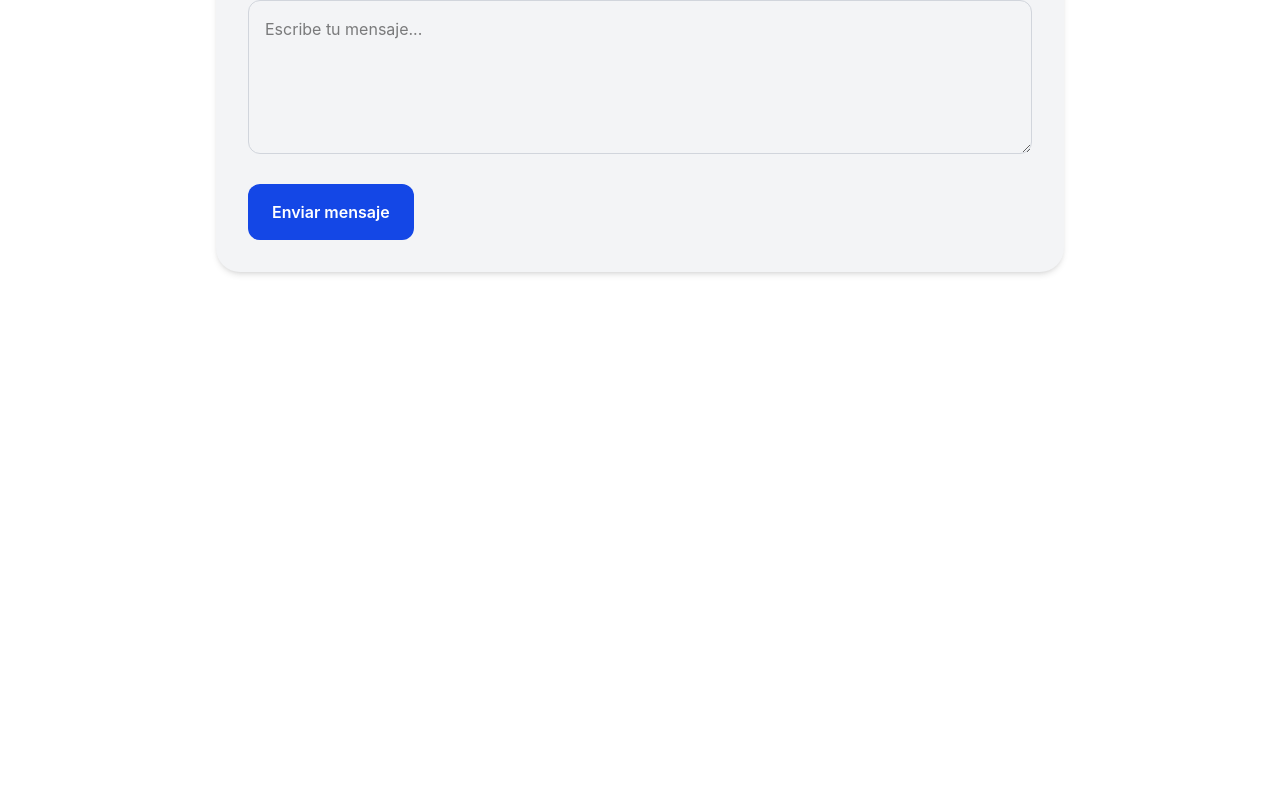
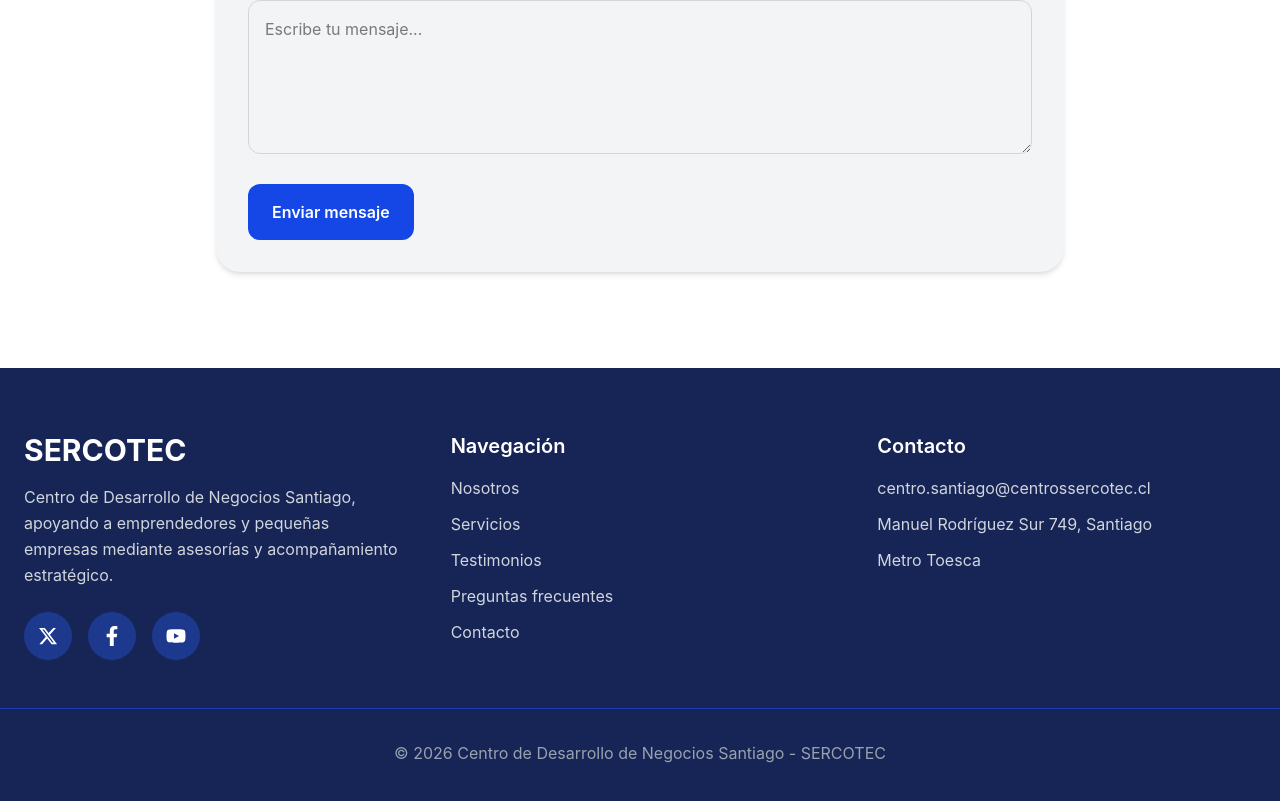
Before and after one commit to nekmo2/frontend-sercotec, a React (Vite) app: page / in a window 1280 px wide. Shown: the part 4438-5239 px from the top of the page. Before the commit the page ends 4806 px from the top, so only its background shows below. Built offline with nearby package versions, Linux system fonts and the light colour scheme; no server answers.

Commit message:
Add social media icons and official links to footer

```diff
--- a/package.json
+++ b/package.json
@@ -13,6 +13,7 @@
     "@tailwindcss/vite": "^4.3.0",
     "react": "^19.2.6",
     "react-dom": "^19.2.6",
+    "react-icons": "^5.6.0",
     "swiper": "^12.1.4",
     "tailwindcss": "^4.3.0"
   },
--- a/src/App.jsx
+++ b/src/App.jsx
@@ -7,6 +7,7 @@ import Services from './sections/Services'
 import Contact from './sections/Contact'
 import FAQ from './sections/FAQ'
 import Testimonials from './sections/Testimonials'
+import Footer from './components/Footer'
 
 function App() {
 
@@ -32,6 +33,8 @@ function App() {
       <Contact
         selectedService={selectedService}
       />
+
+      <Footer />
     </>
   )
 }
--- a/src/components/Footer.jsx
+++ b/src/components/Footer.jsx
@@ -0,0 +1,165 @@
+import {
+  FaFacebookF,
+  FaYoutube,
+} from 'react-icons/fa'
+
+import { FaXTwitter } from 'react-icons/fa6'
+
+function Footer() {
+
+  return (
+    <footer className="bg-blue-950 text-white py-16">
+
+      <div className="max-w-7xl mx-auto px-6 grid md:grid-cols-3 gap-12">
+
+        {/* Información */}
+        <div>
+
+          <h2 className="text-3xl font-bold mb-4">
+            SERCOTEC
+          </h2>
+
+          <p className="text-gray-300 leading-relaxed mb-6">
+            Centro de Desarrollo de Negocios Santiago,
+            apoyando a emprendedores y pequeñas empresas
+            mediante asesorías y acompañamiento estratégico.
+          </p>
+
+          {/* Redes sociales */}
+          <div className="flex gap-4">
+
+            {/* X */}
+            <a
+              href="https://x.com/Sercotec_Chile"
+              target="_blank"
+              rel="noopener noreferrer"
+              className="bg-blue-900 hover:bg-white hover:text-black transition w-12 h-12 rounded-full flex items-center justify-center text-xl"
+              aria-label="X"
+            >
+              <FaXTwitter />
+            </a>
+
+            {/* Facebook */}
+            <a
+              href="https://www.facebook.com/Sercotec/"
+              target="_blank"
+              rel="noopener noreferrer"
+              className="bg-blue-900 hover:bg-white hover:text-blue-700 transition w-12 h-12 rounded-full flex items-center justify-center text-xl"
+              aria-label="Facebook"
+            >
+              <FaFacebookF />
+            </a>
+
+            {/* YouTube */}
+            <a
+              href="https://www.youtube.com/user/CanalSERCOTEC"
+              target="_blank"
+              rel="noopener noreferrer"
+              className="bg-blue-900 hover:bg-white hover:text-red-600 transition w-12 h-12 rounded-full flex items-center justify-center text-xl"
+              aria-label="YouTube"
+            >
+              <FaYoutube />
+            </a>
+
+          </div>
+
+        </div>
+
+        {/* Navegación */}
+        <div>
+
+          <h3 className="text-xl font-semibold mb-4">
+            Navegación
+          </h3>
+
+          <ul className="space-y-3 text-gray-300">
+
+            <li>
+              <a
+                href="#nosotros"
+                className="hover:text-white transition"
+              >
+                Nosotros
+              </a>
+            </li>
+
+            <li>
+              <a
+                href="#servicios"
+                className="hover:text-white transition"
+              >
+                Servicios
+              </a>
+            </li>
+
+            <li>
+              <a
+                href="#testimonios"
+                className="hover:text-white transition"
+              >
+                Testimonios
+              </a>
+            </li>
+
+            <li>
+              <a
+                href="#faq"
+                className="hover:text-white transition"
+              >
+                Preguntas frecuentes
+              </a>
+            </li>
+
+            <li>
+              <a
+                href="#contacto"
+                className="hover:text-white transition"
+              >
+                Contacto
+              </a>
+            </li>
+
+          </ul>
+
+        </div>
+
+        {/* Contacto */}
+        <div>
+
+          <h3 className="text-xl font-semibold mb-4">
+            Contacto
+          </h3>
+
+          <ul className="space-y-3 text-gray-300">
+
+            <li>
+              centro.santiago@centrossercotec.cl
+            </li>
+
+            <li>
+              Manuel Rodríguez Sur 749,
+              Santiago
+            </li>
+
+            <li>
+              Metro Toesca
+            </li>
+
+          </ul>
+
+        </div>
+
+      </div>
+
+      {/* Bottom */}
+      <div className="border-t border-blue-800 mt-12 pt-8 text-center text-gray-400 px-6">
+
+        © 2026 Centro de Desarrollo de Negocios Santiago - SERCOTEC
+
+      </div>
+
+    </footer>
+  )
+}
+
+export default Footer
```
Also changed, not shown: 1 other file (tests, documents, lock files or other folders).
